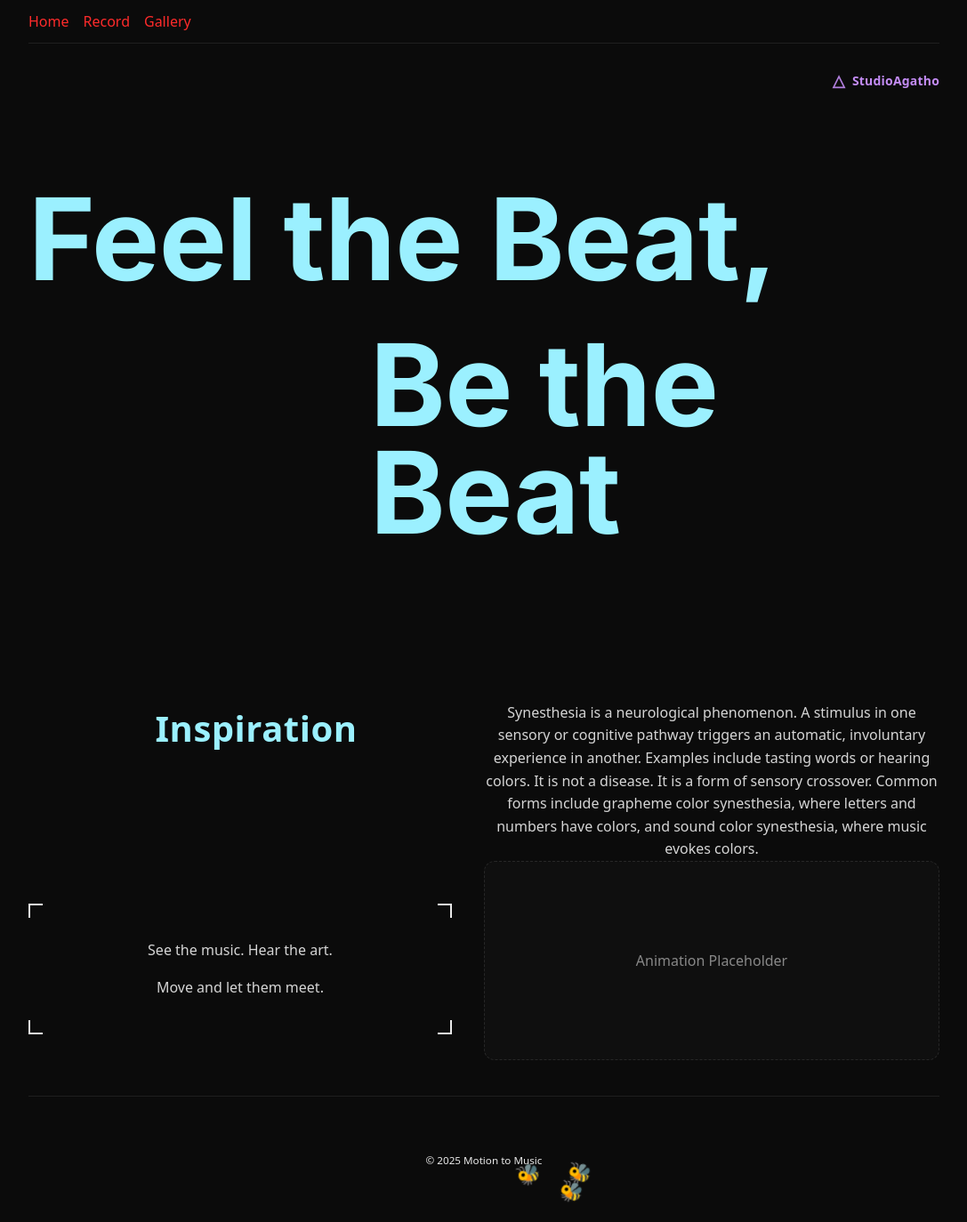
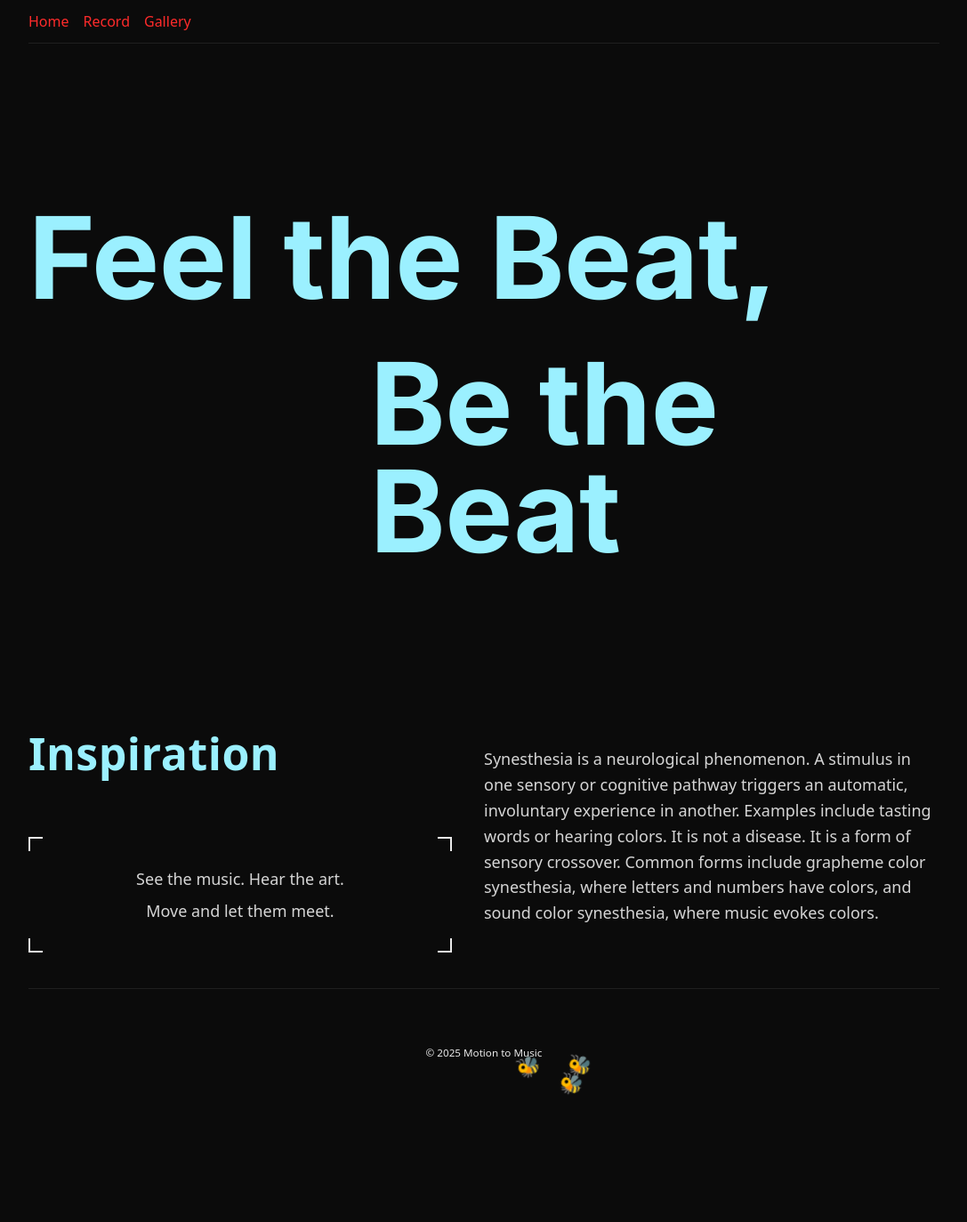
Before and after one commit to anerie-anerie/HTN, a React (Vite) app in the folder htn-project/: page / in a window 1280 px wide. Shown: the whole page at 89% size, without its empty margins (96-1183 px from the left). After the commit the page ends 1253 px from the top, so only its background shows below. Built offline with nearby package versions, Linux system fonts and the light colour scheme.

Commit message:
Intro page styling

```diff
--- a/htn-project/src/index.css
+++ b/htn-project/src/index.css
@@ -15,6 +15,8 @@ html, body, #root {
 
 :root {
   --page-y: 24px;
+  --p-size: clamp(18px, 1.4vw, 22px);
+  --p-line: 1;
   --bg: #0b0b0b;
   --text: #eaeaea;
   color-scheme: light dark;
@@ -27,6 +29,11 @@ body {
   line-height: 1.5;
   font-weight: 400;
   min-width: 0;
+}
+
+p {
+  font-size: var(--p-size);
+  line-height: var(--p-line);
 }
 
 .app-shell {
--- a/htn-project/src/pages/IntroPage.jsx
+++ b/htn-project/src/pages/IntroPage.jsx
@@ -3,23 +3,31 @@ import React from "react";
 export default function IntroPage() {
   return (
     <div className="page">
-      <header className="topbar">
-        <div className="brand">
-          <span className="brand-mark">△</span>
-          <span className="brand-name">StudioAgatho</span>
-        </div>
-      </header>
 
       <main className="hero">
           <h1 className="title title-one">Feel the Beat,</h1>
           <h1 className="title title-two">Be the Beat</h1>
       </main>
 
-      <section className="inspo-grid">
+    <section className="inspo-2col">
+        <div className="inspo-left">
           <div className="inspo-title">
             <h2>Inspiration</h2>
           </div>
 
+          <div className="inspo-corner">
+            <div className="corner-block">
+              <span className="corner tl" />
+              <span className="corner tr" />
+              <p>See the music. Hear the art.</p>
+              <p>Move and let them meet.</p>
+              <span className="corner bl" />
+              <span className="corner br" />
+            </div>
+          </div>
+        </div>
+
+        <div className="inspo-right">
           <div className="inspo-copy">
             <p>
               Synesthesia is a neurological phenomenon. A stimulus in one sensory
@@ -30,33 +38,16 @@ export default function IntroPage() {
               sound color synesthesia, where music evokes colors.
             </p>
           </div>
-
-        <div className="inspo-corner">
-          <div className="corner-block">
-            <span className="corner tl" />
-            <span className="corner tr" />
-            <p>
-              See the music. Hear the art.
-            </p>
-            <p>
-              Move and let them meet.
-            </p>
-            <span className="corner bl" />
-            <span className="corner br" />
-          </div>
-        </div>
-
-        <div className="inspo-anim">
-          <div className="anim-placeholder">
-            <span>Animation Placeholder</span>
-          </div>
         </div>
     </section>
 
       <style>{`
         :root{
-          --bg:#0b0b0b; --text:#eaeaea; --muted:#a8a8a8;
-          --accent:#9bf0ff; --accent-2:#79e0f2; --magenta:#ff2fb3;
+          --bg:#0b0b0b;
+          --text:#eaeaea;
+          --muted:#a8a8a8;
+          --accent:#9bf0ff;
+          --accent-2:#79e0f2;
         }
 
         .page{
@@ -65,28 +56,6 @@ export default function IntroPage() {
           background:var(--bg);
           color:var(--text);
           padding-block:20px 40px;
-        }
-
-        .topbar{
-            display:flex;
-            align-items:center;
-            justify-content:flex-end;
-            padding:8px 0;
-        }
-        .brand{
-            display:flex;
-            gap:8px;
-            align-items:center;
-            color:#c38cf4;
-            font-weight:600;
-            letter-spacing:.2px
-        }
-        .brand-mark{
-            font-size:18px;
-            opacity:.9
-        }
-        .brand-name{
-            font-size:14px
         }
 
         /* Hero Section */
@@ -108,6 +77,7 @@ export default function IntroPage() {
           font-weight:700;
           font-size:clamp(48px, 12vw, 128px);
           padding-right:10vw;
+          padding-top:5vw;
         }
         .title-two{
           font-family:'Inter', system-ui;
@@ -117,71 +87,56 @@ export default function IntroPage() {
         }
 
         /* Inspo Section */
-        .inspo-grid{
+        .inspo-2col{
           display:grid;
-          grid-template-columns: 1fr 1fr;
-          grid-template-rows: auto auto;
-          grid-template-areas:
-            "title copy"
-            "corner anim";
-          gap: var(--gap);
-          margin-top: min(6vh, 56px);
-          align-items:start;
-          text-align: center;
+          grid-template-columns:1fr 1fr;
+          gap:var(--gap);
+          align-items:stretch;
+          margin-top:min(6vh, 56px);
         }
-
-        .inspo-title{ grid-area: title; }
+        .inspo-left{
+          display:grid;
+          align-content:start;
+          gap:16px;
+          text-align:left;
+        }
         .inspo-title h2{
           margin:0;
           color:var(--accent);
-          font-size: clamp(24px, 4vw, 40px);
-          font-weight: 800;
-          letter-spacing: 0.5px;
+          font-size:clamp(30px, 5vw, 50px);
+          font-weight:700;
+          letter-spacing:0.5px;
+          padding-bottom:40px;
         }
-
-        .inspo-copy{ grid-area: copy; }
-        .inspo-copy p{
-          margin:0;
-          max-width: 60ch;
-          color:#d5d5d5;
-          line-height:1.6;
-        }
-
-        .inspo-corner{ grid-area: corner; }
         .corner-block{
           position:relative;
-          max-width: 52ch;
-          padding:24px 20px;
+          max-width:52ch;
+          padding:20px 20px;
           color:#d5d5d5;
-          line-height:1.6;
+          text-align:center;
         }
-
-        .corner{position:absolute; width:16px; height:16px; border-color:#e9e9e9;}
+        .corner{
+          position:absolute;
+          width:16px;
+          height:16px;
+          border-color:#e9e9e9;
+        }
         .tl{left:0; top:0; border-left:2px solid #e9e9e9; border-top:2px solid #e9e9e9}
         .tr{right:0; top:0; border-right:2px solid #e9e9e9; border-top:2px solid #e9e9e9}
         .bl{left:0; bottom:0; border-left:2px solid #e9e9e9; border-bottom:2px solid #e9e9e9}
         .br{right:0; bottom:0; border-right:2px solid #e9e9e9; border-bottom:2px solid #e9e9e9}
 
-        .inspo-anim{ grid-area: anim; }
-        .anim-placeholder{
-          height: clamp(180px, 28vh, 320px);
-          border: 1px dashed #2f2f2f;
-          border-radius: 12px;
-          background: #101010;
-          display:grid; place-items:center;
-          color:#a8a8a8; opacity:.8;
+        .inspo-right{
+          display:flex;
+          align-items:center;
+          justify-content:flex-start;
         }
-
-        .corner-block{position:relative; max-width:52ch; padding:24px 20px; margin-top:48px; color:#d5d5d5; line-height:1.6}
-        .corner{position:absolute; width:16px; height:16px; border-color:#e9e9e9;}
-        .tl{left:0; top:0; border-left:2px solid #e9e9e9; border-top:2px solid #e9e9e9}
-        .tr{right:0; top:0; border-right:2px solid #e9e9e9; border-top:2px solid #e9e9e9}
-        .bl{left:0; bottom:0; border-left:2px solid #e9e9e9; border-bottom:2px solid #e9e9e9}
-        .br{right:0; bottom:0; border-right:2px solid #e9e9e9; border-bottom:2px solid #e9e9e9}
-
-        @media (max-width:900px){
-          .hero{grid-template-columns:1fr; gap:24px;}
-          .lower{grid-template-columns:1fr;}
+        .inspo-copy p{
+          margin:0;
+          max-width:60ch;
+          color:#d5d5d5;
+          line-height:1.6;
+          text-align:left;
         }
       `}</style>
 
```
Lines whose indentation alone changed are shown as unchanged.
